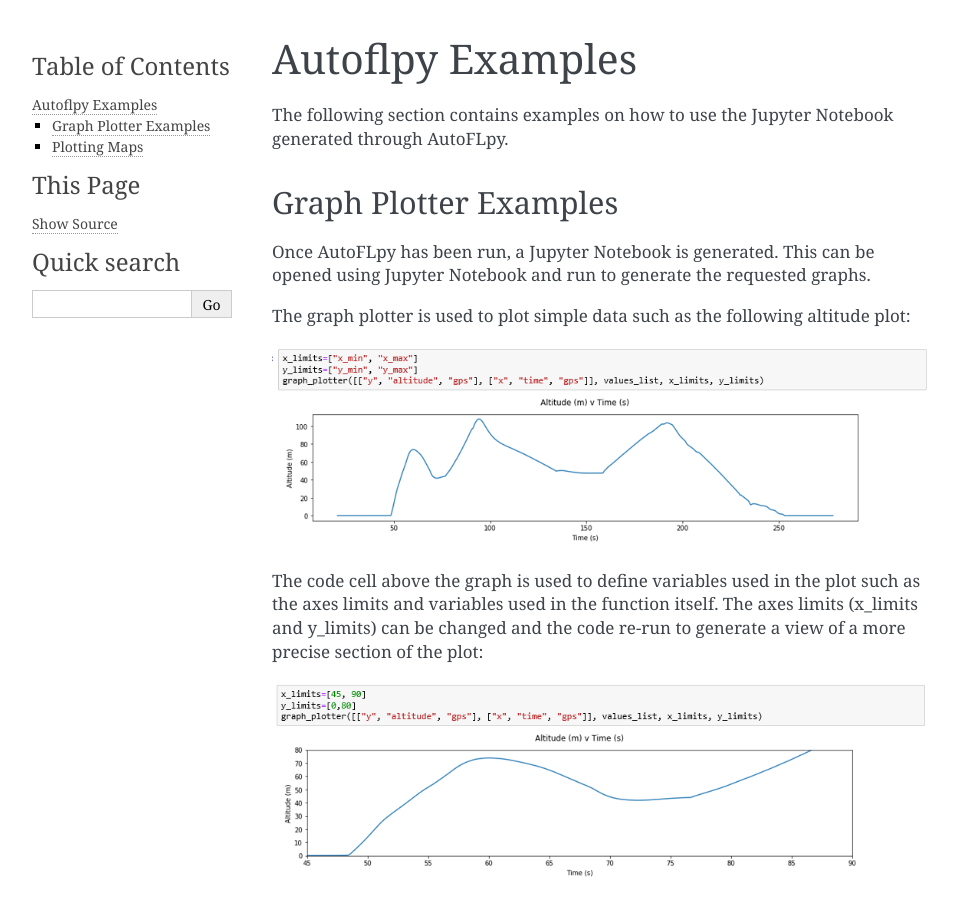
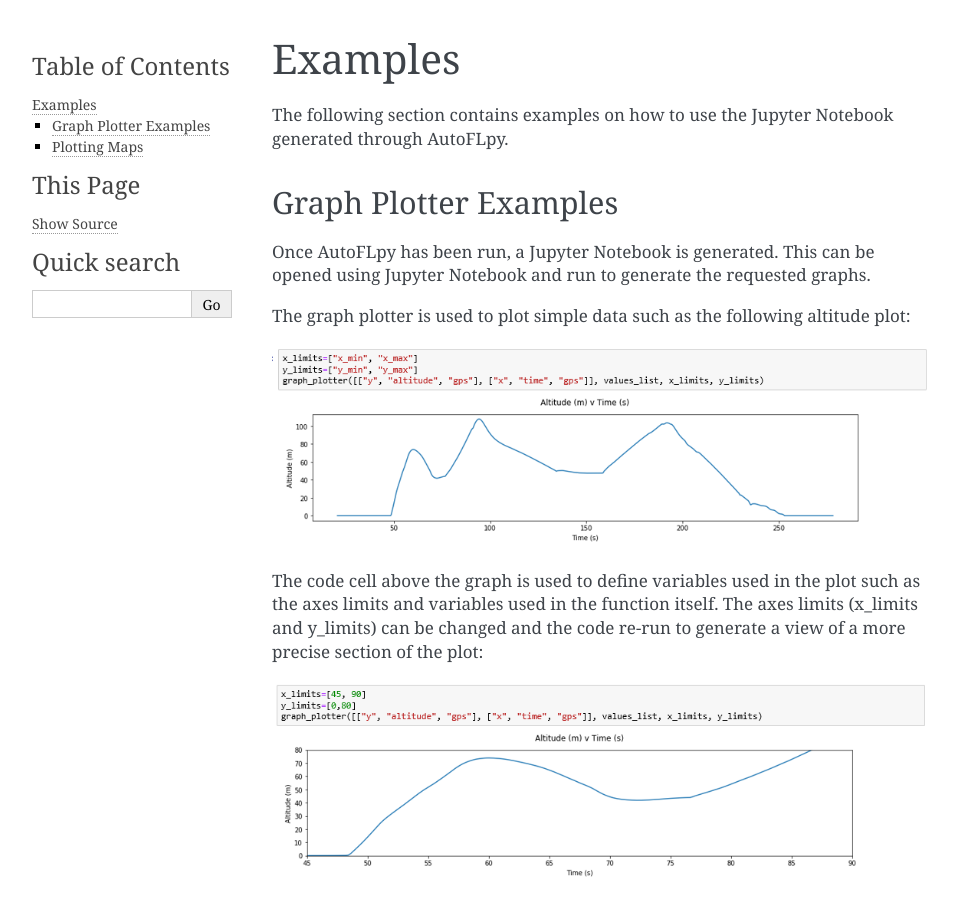
Before and after one commit to AdrianWeishaeupl/AutoFLpy, a Sphinx documentation site: the page built from docs/examples.rst, in a window 1280 px wide and 900 px high. Shown: the whole window, without its empty margins (148-1106 px from the left). Built offline with Sphinx 7.4.7, drawn with Linux system fonts in a browser that asks for light colours; pages that are not in the unit, such as notebooks, are missing from menus.

```diff
--- a/docs/examples.rst
+++ b/docs/examples.rst
@@ -1,10 +1,10 @@
-Autoflpy Examples
-=================
+Examples
+========
 
 The following section contains examples on how to use the Jupyter Notebook generated through AutoFLpy.
 
 Graph Plotter Examples
------------------------
+----------------------
 
 Once AutoFLpy has been run, a Jupyter Notebook is generated. This can be opened using Jupyter Notebook and run to generate the requested graphs.
 
@@ -42,6 +42,10 @@ This is a special feature of the graph plotter and allows for a top down visuali
 	:width: 900
 	:alt: Image of input to the graph plotter to gerenate a map.
 
+.. image:: images/SITL_flight_map.png
+	:width: 900
+	:alt: Image of zoomed in map generated using Software In The Loop.
+
 .. image:: images/SITL_flight_map_out.png
 	:width: 900
 	:alt: Image of zoomed out map generated using Software In The Loop.
```
